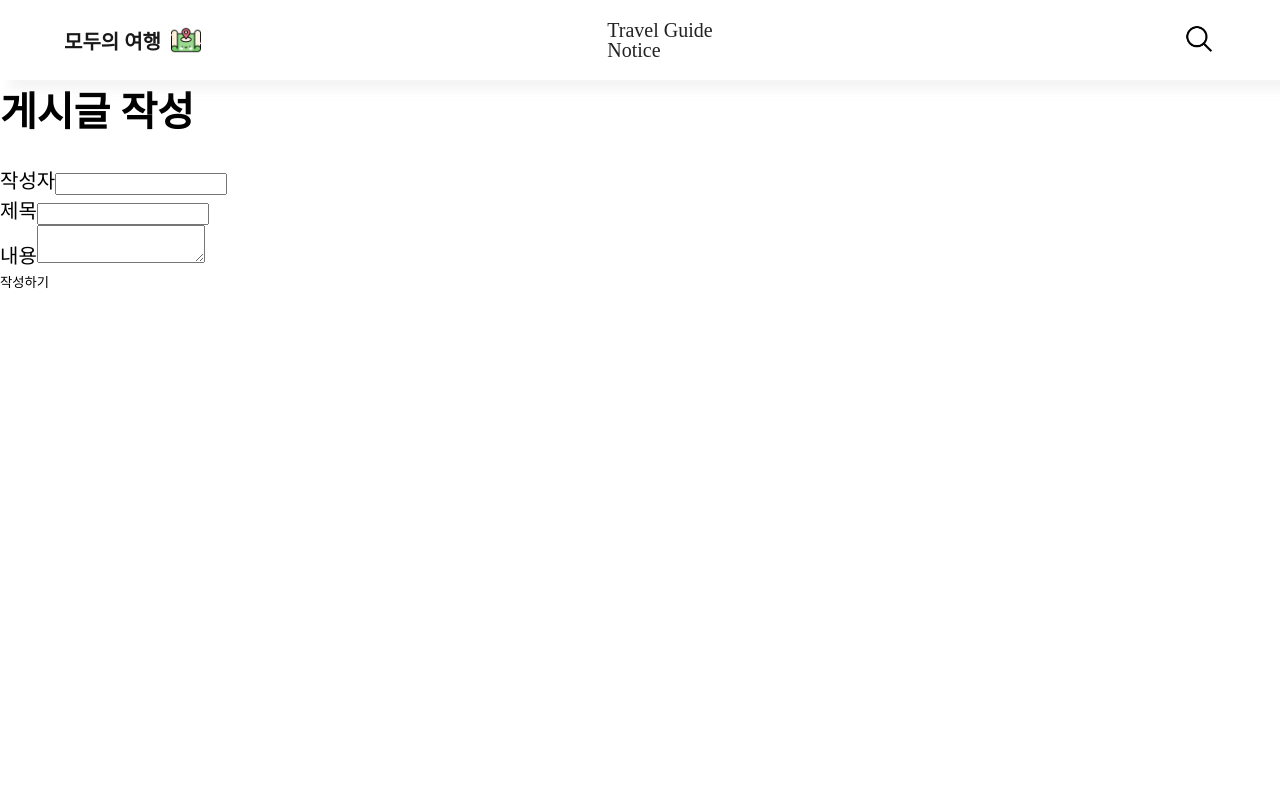
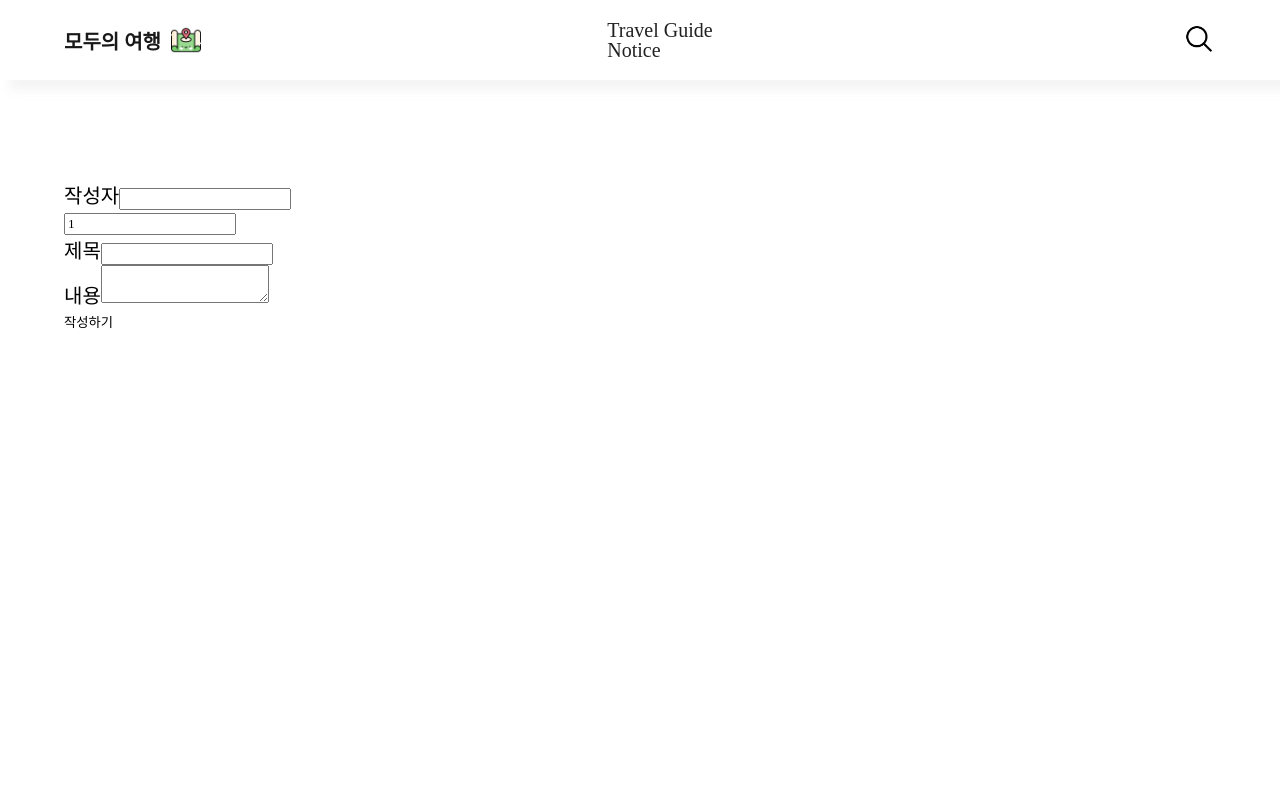
Before and after one commit to chlekqls5050/everyones-trip, a Next.js app: page /board/create/1 in a window 1280 px wide. Shown: the top 800 px of the page. Built offline with nearby package versions, Linux system fonts and the light colour scheme; no server answers; a web font is replaced by a local one.

Commit message:
게시글 작성 페이지 수정

```diff
--- /dev/null
+++ b/src/app/board/create/[id]/page.module.css
@@ -0,0 +1,3 @@
+.container {
+    padding-top: 100px;
+}
--- a/src/app/board/create/[id]/page.tsx
+++ b/src/app/board/create/[id]/page.tsx
@@ -1,34 +1,41 @@
 'use client';
 
-import { useState } from 'react';
+import { useState, use, useEffect } from 'react';
 import { useRouter } from 'next/navigation';
 import { supabase } from '@/lib/supabase';
+import style from './page.module.css';
 
-const CreatePost = () => {
+export default function Page({ params }: { params: Promise<{ id: string }> }) {
+  const {id} = use(params);
   const router = useRouter();
   const [title, setTitle] = useState('');
   const [content, setContent] = useState('');
   const [author, setAuthor] = useState('');
   const [error, setError] = useState<string | null>(null);
+  const [type, setType] = useState<string | undefined>('');
+
+  useEffect(() => {
+    if (id) {
+      setType(id);
+    }
+  }, []);
 
   const handleSubmit = async (e: React.FormEvent) => {
     e.preventDefault();
 
-
-
-    const { data, error } = await supabase.from('board').insert([{ title, content, author, creation_date: new Date() }]);
+    const { data, error } = await supabase.from('board').insert([{ title, content, author, creation_date: new Date(), type }]);
 
 
     if (error) {
       setError('게시글 작성에 실패했습니다.');
     } else {
-      router.push('/board/list');
+      router.push(`/board/list/${type}`);
     }
   };
 
   return (
-    <div>
-      <h1>게시글 작성</h1>
+    <div className={style.container}>
+      <div className='w-1200'>
         <form onSubmit={handleSubmit}>
           <div>
             <label>작성자</label>
@@ -39,6 +46,7 @@ const CreatePost = () => {
               required
             />
           </div>
+          <input type="text" value={type} readOnly />
           <div>
             <label>제목</label>
             <input
@@ -60,7 +68,6 @@ const CreatePost = () => {
         </form>
         {error && <p>{error}</p>}
       </div>
+    </div>
   );
 };
-
-export default CreatePost;
```
Lines whose indentation alone changed are shown as unchanged.
